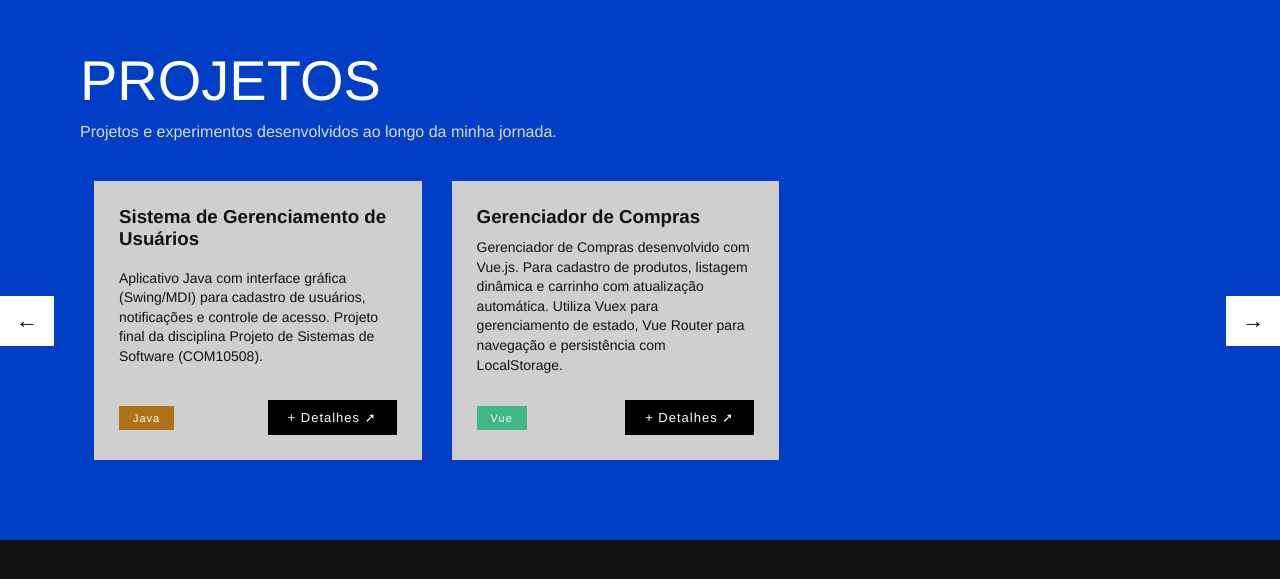
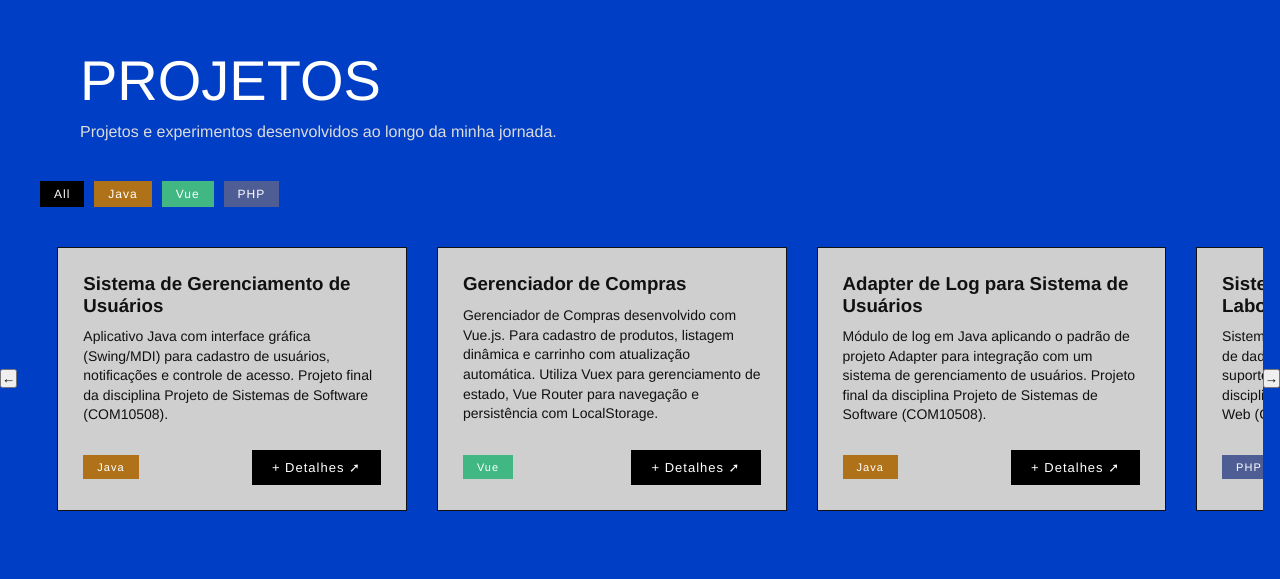
Before and after one commit to uchidof/portifolio, a plain HTML site: page index.html in a window 1280 px wide. Shown: the part 832-1411 px from the top of the page. Before the commit the page ends 1372 px from the top, so only its background shows below. Drawn offline with Linux system fonts and the light colour scheme.

Commit message:
feat: implement project tag filtering
- add dynamic project filtering by tags

```diff
--- a/index.html
+++ b/index.html
@@ -47,6 +47,8 @@
     </p>
   </div>
 
+<div class="projects-filters" id="projectsFilters"></div>
+
   <div class="carousel-wrapper">
 
     <button class="carousel-btn prev">←</button>
--- a/projects.js
+++ b/projects.js
@@ -29,5 +29,35 @@ const projects = [
       en: "Vue"
     },
     link: "https://github.com/uchidof/T2-COM11270-Gerenciador_de_Compras"
-  }
+  },
+  {
+    title: {
+      pt: "Adapter de Log para Sistema de Usuários",
+      en: "Log Adapter for User Management System"
+    },
+    description: {
+      pt: "Módulo de log em Java aplicando o padrão de projeto Adapter para integração com um sistema de gerenciamento de usuários. Projeto final da disciplina Projeto de Sistemas de Software (COM10508).",
+      en: "Java logging module applying the Adapter design pattern to integrate with a user management system. Final project for the Software Systems Design course (COM10508)."
+    },
+    tag: {
+      pt: "Java",
+      en: "Java"
+    },
+    link: "https://github.com/uchidof/LogAdapterTrabalhoFinal"
+  },
+  {
+    title: {
+      pt: "Sistema de Gerenciamento de Laboratórios",
+      en: "Laboratory Management System"
+    },
+    description: {
+      pt: "Sistema web desenvolvido em PHP com banco de dados para gerenciamento de laboratórios, suporte e monitorias. Trabalho (T2) da disciplina Desenvolvimento de Sistemas para Web (COM10396).",
+      en: "Web system developed in PHP with a database for managing laboratories, support requests, and tutoring. Assignment (T2) for the Web Systems Development course (COM10396)."
+    },
+    tag: {
+      pt: "PHP",
+      en: "PHP"
+    },
+    link: "https://github.com/uchidof/T2-COM10396-Laboratorios"
+  },
 ];
--- a/script.js
+++ b/script.js
@@ -64,7 +64,12 @@ prevBtn.addEventListener("click", () => {
 function renderProjects() {
   carousel.innerHTML = "";
 
-  projects.forEach(project => {
+  const filteredProjects = projects.filter(project => {
+    if (activeFilter === "all") return true;
+    return project.tag.pt === activeFilter || project.tag.en === activeFilter;
+  });
+
+  filteredProjects.forEach(project => {
 
     const color = languageColors[project.tag.en] || "#999";
 
@@ -89,4 +94,69 @@ function renderProjects() {
   });
 }
 
+// =================== PROJECTS FILTER ===================
+
+let activeFilter = "all";
+
+const filtersContainer = document.getElementById("projectsFilters");
+
+function generateFilters() {
+
+  const tags = new Set();
+
+  projects.forEach(project => {
+    tags.add(project.tag.en);
+  });
+
+  filtersContainer.innerHTML = "";
+
+  // botão ALL
+  const allBtn = document.createElement("button");
+  allBtn.classList.add("filter-btn", "filter-all", "active");
+  allBtn.dataset.tag = "all";
+  allBtn.textContent = "All";
+
+  filtersContainer.appendChild(allBtn);
+
+  // botões das tags
+  tags.forEach(tag => {
+
+    const btn = document.createElement("button");
+
+    const color = languageColors[tag] || "#999";
+
+    btn.classList.add("filter-btn");
+    btn.dataset.tag = tag;
+    btn.textContent = tag;
+    btn.style.setProperty("--tag-color", color);
+
+    filtersContainer.appendChild(btn);
+
+  });
+
+}
+
+function setupFilters() {
+
+  const filterButtons = document.querySelectorAll(".filter-btn");
+
+  filterButtons.forEach(btn => {
+
+    btn.addEventListener("click", () => {
+
+      activeFilter = btn.dataset.tag;
+
+      filterButtons.forEach(b => b.classList.remove("active"));
+      btn.classList.add("active");
+
+      renderProjects();
+
+    });
+
+  });
+
+}
+
+generateFilters();
+setupFilters();
 renderProjects();
--- a/style.css
+++ b/style.css
@@ -160,6 +160,30 @@ body {
   margin-bottom: 40px;
 }
 
+/* ================= PROJECTS FILTER ================= */
+
+.projects-filters {
+  display: flex;
+  gap: 10px;
+  padding: 0 40px;
+  margin-bottom: 30px;
+}
+
+.filter-btn {
+  padding: 8px 16px;
+  border: none;
+  cursor: pointer;
+  background: #cfcfcf;
+  color: #111;
+  font-size: 12px;
+  letter-spacing: 1px;
+}
+
+.filter-btn.active {
+  background: black;
+  color: white;
+}
+
 /* ================= CAROUSEL ================= */
 
 .carousel-wrapper {
@@ -194,6 +218,7 @@ max-width: 360px;
   flex-direction: column;
   justify-content: space-between;
   min-height: 180px;
+  border: 1px solid #111;
 }
 
 .project-card h3 {
@@ -243,16 +268,42 @@ max-width: 360px;
 
 /* ================= CAROUSEL BUTTONS ================= */
 
-.carousel-btn {
+.filter-btn {
+  border: none;
+  padding: 6px 14px;
+  font-size: 12px;
+  cursor: pointer;
+  letter-spacing: 1px;
+
+  background: var(--tag-color);
+  color: white;
+
+  transition: 0.2s;
+}
+
+.filter-btn.active {
+  background: black;
+  color: white;
+}
+
+.filter-btn:hover:not(.active) {
   background: white;
   color: black;
-  border: none;
-  font-size: 22px;
-  padding: 12px 16px;
-  cursor: pointer;
-  z-index: 2;
 }
 
-.carousel-btn:hover {
-  opacity: 0.8;
+/* ===== FILTER BUTTON ALL ===== */
+
+.filter-all {
+  background: #bdbdbd;
+  color: #111;
 }
+
+.filter-all:hover:not(.active) {
+  background: white;
+  color: black;
+}
+
+.filter-all.active {
+  background: black;
+  color: white;
+}
```
